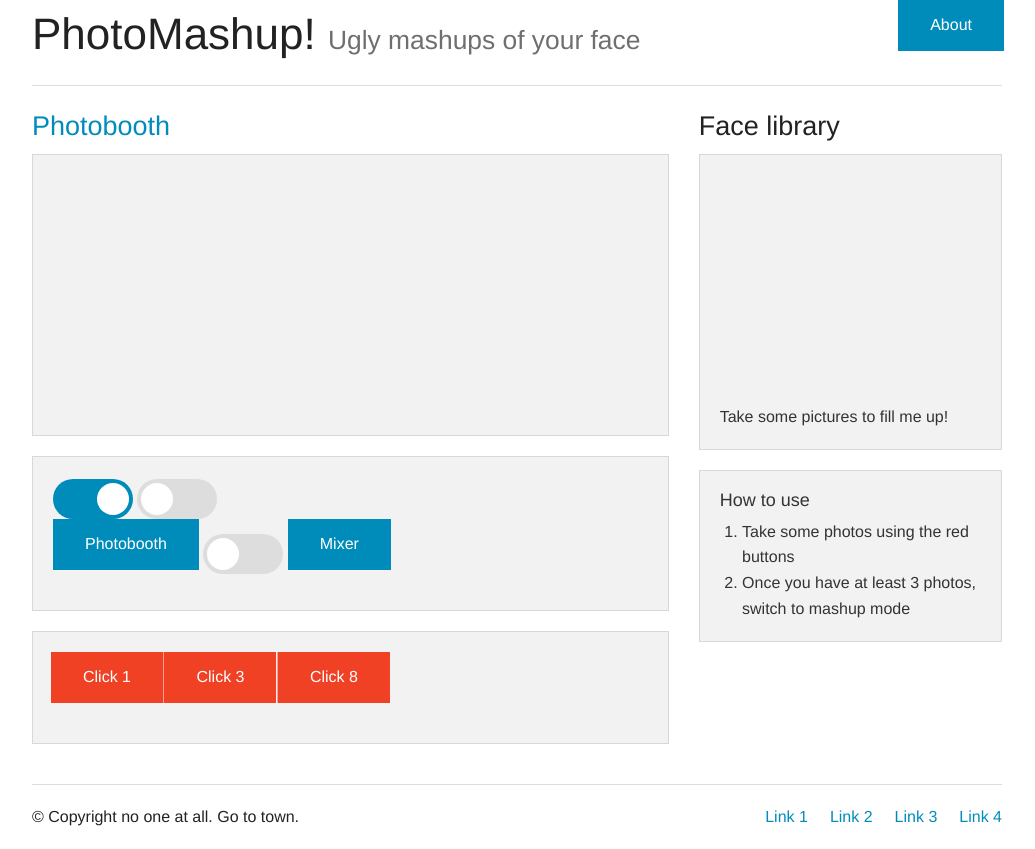
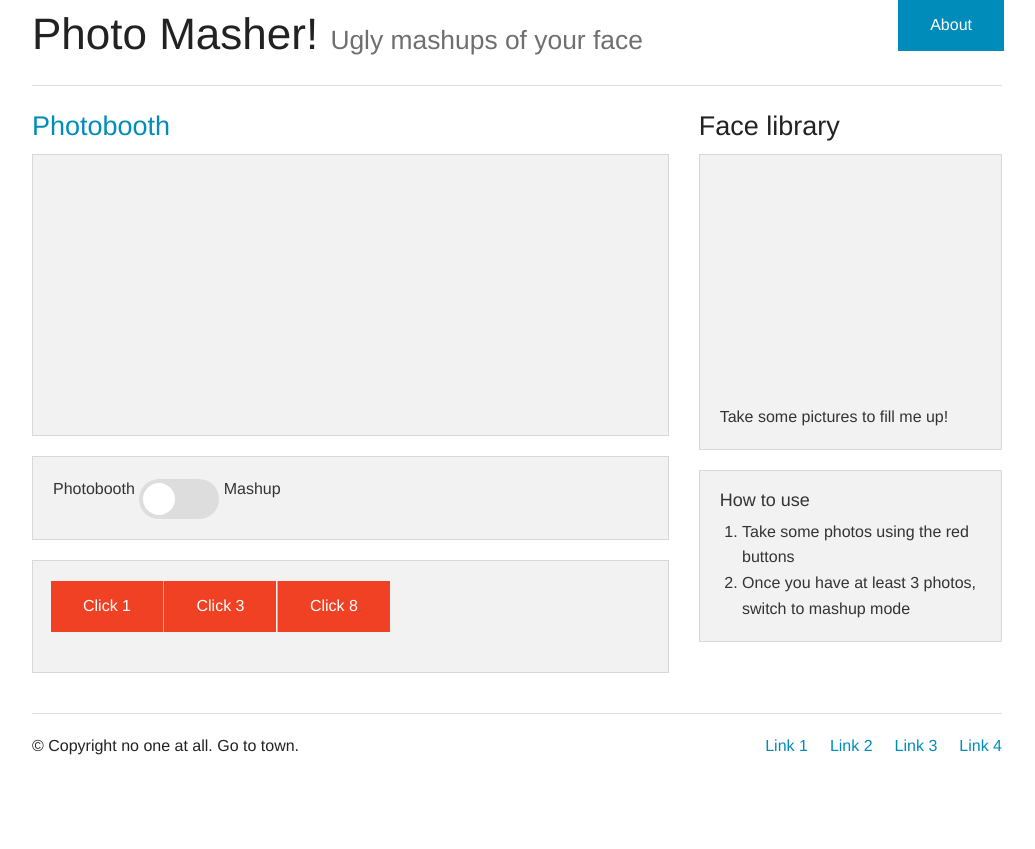
Before and after one commit to jacobSingh/photoswap, a plain HTML site: page v2/index.html in a window 1280 px wide. Shown: the whole page, without its empty margins (123-1158 px from the left). After the commit the page ends 800 px from the top, so only its background shows below. Drawn offline with Linux system fonts and the light colour scheme; files whose address does not match are found by name.

Commit message:
Updated the text a bit

```diff
--- a/v2/index.html
+++ b/v2/index.html
@@ -3,7 +3,7 @@
   <head>
     <meta charset="utf-8" />
     <meta name="viewport" content="width=device-width, initial-scale=1.0" />
-    <title>Foundation | Welcome</title>
+    <title>Photo Masher!</title>
     <link rel="stylesheet" href="css/foundation.css" />
     <link rel="stylesheet" href="css/main.css" />
     <script src="js/vendor/modernizr.js"></script>
@@ -26,7 +26,7 @@
 
               </ul>
           </div>
-          <h1>PhotoMashup! <small>Ugly mashups of your face </small></h1>
+          <h1>Photo Masher! <small>Ugly mashups of your face </small></h1>
           <hr/>
       </div>
   </div>
@@ -57,21 +57,12 @@
               </div>
               <div class="panel">
 
-                  <!-- Using class options -->
-                  <div class="small-6 switch large round">
-                      <input id="d" name="switch-d" type="radio" checked="">
-                      <label for="d" onclick="">Off</label>
 
-                      <input id="d1" name="switch-d" type="radio">
-                      <label for="d1" onclick="">On</label>
-
-                      <span></span>
-                  </div>
                   <div class="switch round large">
-                      <a href="#" class="button">Photobooth</a>
+                      Photobooth
                       <input id="mode-switch" type="checkbox">
                       <label for="mode-switch">Thing</label>
-                      <a href="#" class="button [radius round]">Mixer</a>
+                      Mashup
                   </div>
               </div>
               <row class="controls">
```
